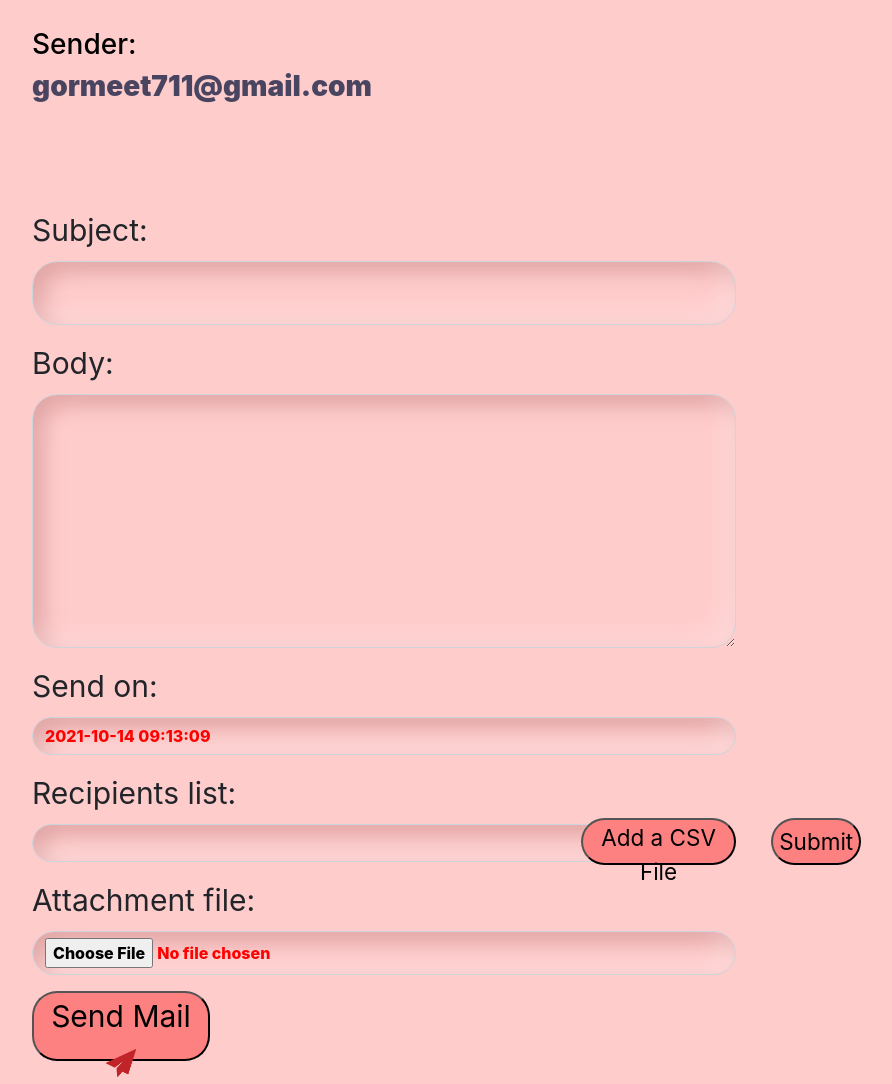
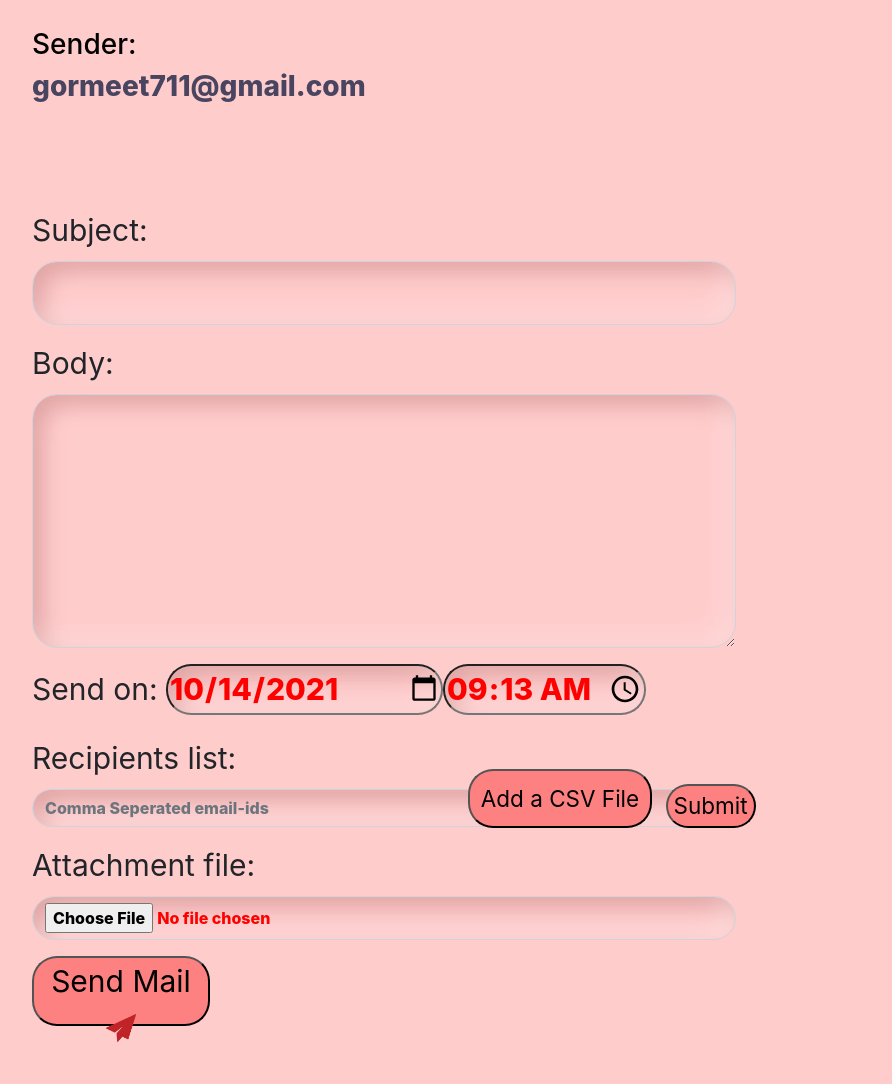
Before and after one commit to Mr-Destructive/emns_sqlite, a Django app: page /api/send-mail/ in a window 1280 px wide. Shown: the part 72-1156 px from the top of the page, without its empty margins (224-1116 px from the left). After the commit the page ends 1114 px from the top, so only its background shows below. Run offline with Django 3.2, Linux system fonts and the light colour scheme; a user stored in the database is signed in; some libraries are stand-ins or nearby versions.

Commit message:
Added scheduling and ui changes

```diff
--- /dev/null
+++ b/api/datetimewidget.py
@@ -0,0 +1,43 @@
+from datetime import datetime
+from django.utils.timezone import make_aware
+from django.forms import TextInput, MultiWidget, DateTimeField
+
+
+# nightmare discussion here https://stackoverflow.com/questions/38601/using-django-time-date-widgets-in-custom-form
+class MinimalSplitDateTimeMultiWidget(MultiWidget):
+
+    def __init__(self, widgets=None, attrs=None):
+        if widgets is None:
+            if attrs is None:
+                attrs = {}
+            date_attrs = attrs.copy()
+            time_attrs = attrs.copy()
+
+            date_attrs['type'] = 'date'
+            time_attrs['type'] = 'time'
+
+            widgets = [
+                TextInput(attrs=date_attrs),
+                TextInput(attrs=time_attrs),
+            ]
+        super().__init__(widgets, attrs)
+
+    # nabbing from https://docs.djangoproject.com/en/3.1/ref/forms/widgets/#django.forms.MultiWidget.decompress
+    def decompress(self, value):
+        if value:
+            return [value.date(), value.strftime('%H:%M')]
+        return [None, None]
+
+    def value_from_datadict(self, data, files, name):
+        date_str, time_str = super().value_from_datadict(data, files, name)
+        # DateField expects a single string that it can parse into a date.
+
+        if date_str == time_str == '':
+            return None
+
+        if time_str == '':
+            time_str = '00:00'
+
+        my_datetime = datetime.strptime(date_str + ' ' + time_str, "%Y-%m-%d %H:%M")
+        # making timezone aware
+        return make_aware(my_datetime)
--- a/api/forms.py
+++ b/api/forms.py
@@ -1,10 +1,10 @@
 from django import forms
 from .models import ScheduledMail
-
+from .datetimewidget import MinimalSplitDateTimeMultiWidget
 class MailForm(forms.ModelForm):
     class Meta:
         model = ScheduledMail
-        exclude  = ['sender',]
+        exclude  = ['sender']
 
         widgets = {
                 'subject': forms.TextInput(attrs={
@@ -17,12 +17,11 @@ class MailForm(forms.ModelForm):
                     }),
                 'recipients_list': forms.TextInput(attrs={
                     'class': 'form-control',
+                    'placeholder': 'Comma Seperated email-ids',
                     }),
-                'send_on': forms.DateTimeInput(attrs={
-                    'class': 'input-group date form-control ',
-                    }),
+                'send_on': MinimalSplitDateTimeMultiWidget(),
+
                 'attachment_file': forms.FileInput(attrs={
-                    'class':'form-control',
-                    }),
+                    'class': 'form-control',}),
 
                 }
--- a/api/views.py
+++ b/api/views.py
@@ -18,14 +18,14 @@ import time, os
 import json
 
 from django.utils import timezone
-from mail.tasks import sendmails
+from mail.tasks import c_sendmails
 
 from time import sleep
+from datetime import tzinfo, timedelta, datetime
 
 
 # Create your views here.
 def handle_uploaded_file(f):
-    destination = 'mail/uploads/'
     with open(f.name, 'wb+') as destination:
         for chunk in f.chunks():
             destination.write(chunk)
@@ -33,13 +33,15 @@ def handle_uploaded_file(f):
 
 def sendmails(sender_email, reciever_email, password, message, send_time):
     port = 465
-    difference = send_time.timestamp() - datetime.now(timezone.utc).timestamp()
-    #sleep(difference)
+    now_time = datetime.now().replace(tzinfo=None)
+    difference = (send_time.replace(tzinfo=None) - now_time).total_seconds()
+    if(difference<0):
+        difference=0
+    sleep(difference)
     context = ssl.create_default_context()
     with smtplib.SMTP_SSL("smtp.gmail.com", port, context=context) as server:
         server.login(sender_email, password)
-        (server.sendmail(sender_email, reciever_email, message))
-
+        server.sendmail(sender_email, reciever_email, message)
 
 
 class AddMailView(LoginRequiredMixin, CreateView):
@@ -49,6 +51,7 @@ class AddMailView(LoginRequiredMixin, CreateView):
 
     def form_valid(self, form):
         super(AddMailView, self).form_valid(form)
+
         form.instance.sender = self.request.user.email
         send_time = form.instance.send_on
 
@@ -61,17 +64,17 @@ class AddMailView(LoginRequiredMixin, CreateView):
 
         message = MIMEMultipart()
         message["From"] = sender_email
-        message["To"] = ','.join(reciever_email)
+        message["To"] = reciever_email
         message["Subject"] = subject
 
         message.attach(MIMEText(body, "plain"))
 
 
         file = form.instance.attachment_file
-        handle_uploaded_file(file)
 
 
         if file:
+            handle_uploaded_file(file)
             with open(file.name,"rb") as attachment:
                 part = MIMEBase("application", "octet-stream")
                 part.set_payload(attachment.read())
@@ -84,9 +87,10 @@ class AddMailView(LoginRequiredMixin, CreateView):
             )
 
 
-            message.attach(part)
+            message.attach(file)
 
         message = message.as_string()
+
 
         '''
         loop = asyncio.new_event_loop()
@@ -100,5 +104,6 @@ class AddMailView(LoginRequiredMixin, CreateView):
         '''
 
         sendmails(sender_email, reciever_email, password, message, send_time)
+        #c_sendmails.delay(sender_email, reciever_email, password, message, send_time)
 
         return super(AddMailView, self).form_valid(form)
--- a/mail/tasks.py
+++ b/mail/tasks.py
@@ -10,7 +10,7 @@ def sleepy(duration):
     return None
 
 #@shared_task
-def sendmails(request, reciever_email, message, send_time):
+def c_sendmails(request, reciever_email, message, send_time):
     port = 465
     password = request.user.gapps_key
     sender_email = request.user.email
--- a/static/css/home/style.css
+++ b/static/css/home/style.css
@@ -22,10 +22,21 @@ nav
 .mail-view
 {
 	position:absolute;
-	top:40%;
-	left:40%;
+	top:20%;
+	left:10%;
+	width:75%;
 	font-size:30px;
 	color:black;
+	border-collapse: collapse;
+	margin: 25px 0;
+	font-size: 2.3em;
+	position: absolute;
+	border-radius: 5px 5px 0 0;
+	overflow: hidden;
+	padding-left:10%;
+	padding-right:10%;
+	box-shadow: 0 0 20px rgba(0, 0, 0, 0.15);
+
 }
 .content-table {
 border-collapse: collapse;
--- a/static/css/mail/style.css
+++ b/static/css/mail/style.css
@@ -18,7 +18,7 @@
 #email-sender
 {
     color:#494561;
-    font-weight:900;
+    font-weight:800;
     padding-bottom:20%;
 }
 .time{
@@ -61,20 +61,18 @@
 	font-weight: 900;
 	font-size:110%;
 }
-.mail-view
+#id_attachment_file
 {
-	position:absolute;
-	top:40%;
-	left:40%;
+	background-color:$FFCCCC;
 }
-
 #csvfile
 {
-	height:6%;
+	height:8%;
+	width:26%;
 	position:absolute;
 	font-size:75%;
-	top:78%;
-	left:78%;
+	top:75%;
+	left:62%;
 	background: #FE8181;
 	box-shadow: inset -12px -12px 22px rgba(255, 250, 250, 0.25), inset 10px 10px 20px rgba(189, 131, 131, 0.72);
 	border-radius: 25px;
@@ -86,8 +84,8 @@
 	height:6%;
 	position:absolute;
 	font-size:75%;
-	top:78%;
-	left:105%;
+	top:77%;
+	left:90%;
 	background: #FE8181;
 	box-shadow: inset -12px -12px 22px rgba(255, 250, 250, 0.25), inset 10px 10px 20px rgba(189, 131, 131, 0.72);
 	border-radius: 25px;
--- a/templates/user/profile.html
+++ b/templates/user/profile.html
@@ -9,7 +9,6 @@
         <div class="media-body">
           <h2 class="account-heading">{{ user.username }}</h2>
           <p class="text-secondary">{{ user.email }}</p>
-          <p class="text-secondary">{{ user.gapps_key }}</p>
       </div>
       <!-- FORM HERE -->
     </div>
```
Also changed, not shown: templates/mail/index.html (+13 -3 lines), db.sqlite3, 1 other file.
